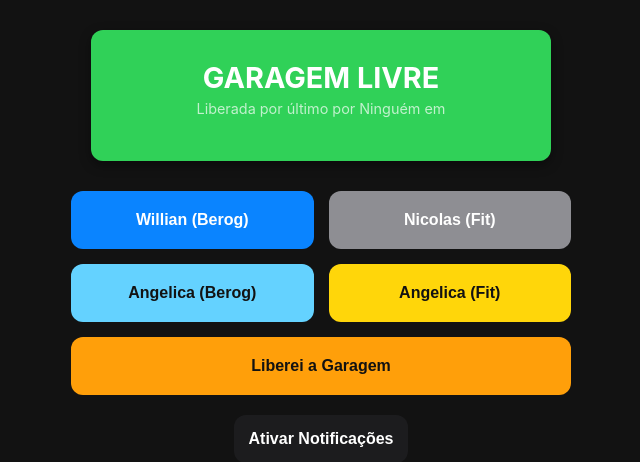
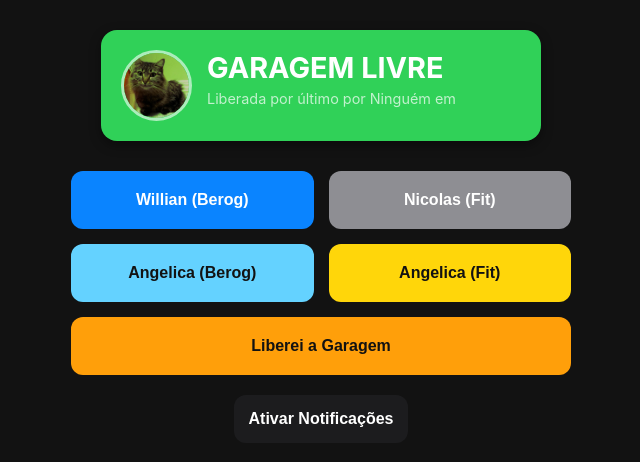
Before and after one commit to williansantini/garagem, a Flask app: page / in a window 1280 px wide. Shown: the top 462 px of the page, without its empty margins (319-959 px from the left). Run offline with Flask 3, Linux system fonts and the light colour scheme; data comes from the database, SQL or seed files in the repository; data that the repository does not hold is empty.

Commit message:
feature: adiciona ícones da kalasha nos status

```diff
--- a/static/style.css
+++ b/static/style.css
@@ -18,11 +18,33 @@
     background-color: var(--background-color); color: var(--primary-text-color);
     padding: 10px; margin: 0;
 }
+/* --- ALTERAÇÕES PARA A FEATURE DE IMAGEM DE STATUS --- */
 #status-box {
-    margin-top: 20px; padding: 30px; border-radius: 12px; text-align: center;
-    width: 90%; max-width: 400px; box-shadow: 0 4px 12px rgba(0,0,0,0.4);
+    margin-top: 20px;
+    padding: 20px;
+    border-radius: 16px;
+    width: 90%;
+    max-width: 400px;
+    box-shadow: 0 4px 12px rgba(0,0,0,0.4);
     transition: background-color 0.3s ease;
+    display: flex; /* <-- Alterado */
+    align-items: center; /* <-- Alterado */
+    gap: 15px; /* <-- Adicionado para espaçar a imagem do texto */
 }
+#status-icon {
+    width: 65px;
+    height: 65px;
+    border-radius: 50%;
+    object-fit: cover;
+    border: 3px solid rgba(255, 255, 255, 0.6);
+    flex-shrink: 0; /* Impede que a imagem encolha */
+}
+#status-text-container {
+    display: flex;
+    flex-direction: column;
+}
+/* --- FIM DAS ALTERAÇÕES --- */
+
 .ocupada { background-color: var(--status-ocupada); }
 .livre { background-color: var(--status-livre); }
 h1 { margin: 0; font-size: 1.8em; }
--- a/templates/index.html
+++ b/templates/index.html
@@ -10,9 +10,12 @@
 </head>
 <body>
     <div id="status-box">
-        <h1 id="status-text"></h1>
-        <p id="status-details"></p>
-    </div>
+        <img id="status-icon" src="" alt="Ícone de Status">
+        <div id="status-text-container">
+            <h1 id="status-text"></h1>
+            <p id="status-details"></p>
+        </div>
+        </div>
 
     <div id="feira-aviso" style="display: none;">
         <p id="feira-aviso-text"></p>
@@ -57,12 +60,11 @@
             const statusDetails = document.getElementById('status-details');
             const saidaModal = document.getElementById('saida-modal');
             const warningModal = document.getElementById('warning-modal');
+            const statusIcon = document.getElementById('status-icon'); // --- FEATURE: IMAGEM DINÂMICA ---
             let currentStatus = {};
             let lastStatusString = "";
-            let strings = {}; // --- FEATURE: EXTERNALIZAR STRINGS (Objeto para armazenar as strings) ---
+            let strings = {};
 
-            // --- FEATURE: EXTERNALIZAR STRINGS ---
-            // Função para buscar as strings do servidor
             async function fetchStrings() {
                 try {
                     const response = await fetch('/api/strings');
@@ -70,12 +72,10 @@
                     applyStrings();
                 } catch (err) {
                     console.error("Erro ao buscar strings:", err);
-                    // Fallback para textos padrão em caso de erro
                     statusText.textContent = 'Carregando...';
                 }
             }
 
-            // Função para aplicar as strings nos elementos da página
             function applyStrings() {
                 statusText.textContent = strings.status.loading;
                 document.getElementById('feira-aviso-text').innerHTML = strings.warnings.marketDay;
@@ -86,7 +86,6 @@
                 document.getElementById('back-btn-warning').textContent = strings.buttons.back;
                 document.getElementById('notifications-btn').textContent = strings.buttons.activateNotifications;
             }
-            // --- FIM DA FEATURE ---
 
             window.updateStatusDisplay = function(data) {
                 const newStatusString = JSON.stringify(data);
@@ -94,7 +93,6 @@
                 lastStatusString = newStatusString;
 
                 currentStatus = data;
-                // --- FEATURE: EXTERNALIZAR STRINGS ---
                 statusText.textContent = strings.status.garageStatus.replace('{status}', data.status);
                 if (data.status === 'OCUPADA') {
                     statusDetails.textContent = strings.status.occupiedBy
@@ -102,13 +100,14 @@
                         .replace('{car}', data.carro)
                         .replace('{timestamp}', data.timestamp);
                     statusBox.className = 'ocupada';
+                    statusIcon.src = '/static/gato_ocupado.jpg'; // --- FEATURE: IMAGEM DINÂMICA ---
                 } else {
                     statusDetails.textContent = strings.status.vacantLastFreedBy
                         .replace('{person}', data.pessoa)
                         .replace('{timestamp}', data.timestamp);
                     statusBox.className = 'livre';
+                    statusIcon.src = '/static/gato_livre.jpg'; // --- FEATURE: IMAGEM DINÂMICA ---
                 }
-                // --- FIM DA FEATURE ---
             }
 
             async function sendUpdateToServer(pessoa, carro, acao) {
@@ -125,9 +124,7 @@
                     sendUpdateToServer(novaPessoa, novoCarro, 'ENTRADA');
                 } else {
                     const warningText = document.getElementById('warning-modal-text');
-                    // --- FEATURE: EXTERNALIZAR STRINGS ---
                     warningText.textContent = strings.warnings.occupiedBySomeone.replace('{person}', currentStatus.pessoa);
-                    // --- FIM DA FEATURE ---
                     const forceButton = document.getElementById('force-occupy-btn');
                     forceButton.onclick = () => forceOccupy(novaPessoa, novoCarro);
                     openWarningModal();
@@ -190,9 +187,7 @@
 
                         const hdLink = document.createElement('a');
                         hdLink.href = data.hdurl || data.url;
-                        // --- FEATURE: EXTERNALIZAR STRINGS ---
                         hdLink.textContent = strings.apod.viewInHd;
-                        // --- FIM DA FEATURE ---
                         hdLink.target = '_blank';
 
                         explanationP.appendChild(hdLink);
@@ -203,9 +198,7 @@
                 }
             }
 
-            // --- FEATURE: EXTERNALIZAR STRINGS ---
-            await fetchStrings(); // Carrega as strings antes de qualquer outra coisa
-            // --- FIM DA FEATURE ---
+            await fetchStrings();
 
             verificarDiaDaFeira();
             fetchLatestStatus();
@@ -235,30 +228,28 @@
       }
       async function subscribeUser() {
           try {
-              const strResponse = await fetch('/api/strings'); // --- FEATURE: EXTERNALIZAR STRINGS ---
-              const strings = await strResponse.json(); // --- FEATURE: EXTERNALIZAR STRINGS ---
+              const strResponse = await fetch('/api/strings');
+              const strings = await strResponse.json();
               const response = await fetch('/api/vapid_public_key');
               const data = await response.json();
               const convertedVapidKey = urlBase64ToUint8Array(data.public_key);
               const registration = await navigator.serviceWorker.ready;
               const subscription = await registration.pushManager.subscribe({ userVisibleOnly: true, applicationServerKey: convertedVapidKey });
               await fetch('/api/subscribe', { method: 'POST', body: JSON.stringify(subscription), headers: { 'Content-Type': 'application/json' } });
-              notificationsBtn.textContent = strings.buttons.notificationsActivated; // --- FEATURE: EXTERNALIZAR STRINGS ---
+              notificationsBtn.textContent = strings.buttons.notificationsActivated;
               notificationsBtn.disabled = true;
           } catch (error) {
               console.error('Falha ao se inscrever:', error);
-              alert(strings.warnings.notificationsFailed); // --- FEATURE: EXTERNALIZAR STRINGS ---
+              alert(strings.warnings.notificationsFailed);
           }
       }
       notificationsBtn.addEventListener('click', async () => {
-          // --- FEATURE: EXTERNALIZAR STRINGS ---
           const strResponse = await fetch('/api/strings');
           const strings = await strResponse.json();
           if (Notification.permission === 'denied') {
               alert(strings.warnings.notificationsBlocked);
               return;
           }
-          // --- FIM DA FEATURE ---
           Notification.requestPermission().then(permission => { if (permission === 'granted') { subscribeUser(); } });
       });
     </script>
```
Also changed, not shown: static/gato_livre.jpg (added), static/gato_ocupado.jpg (added).
